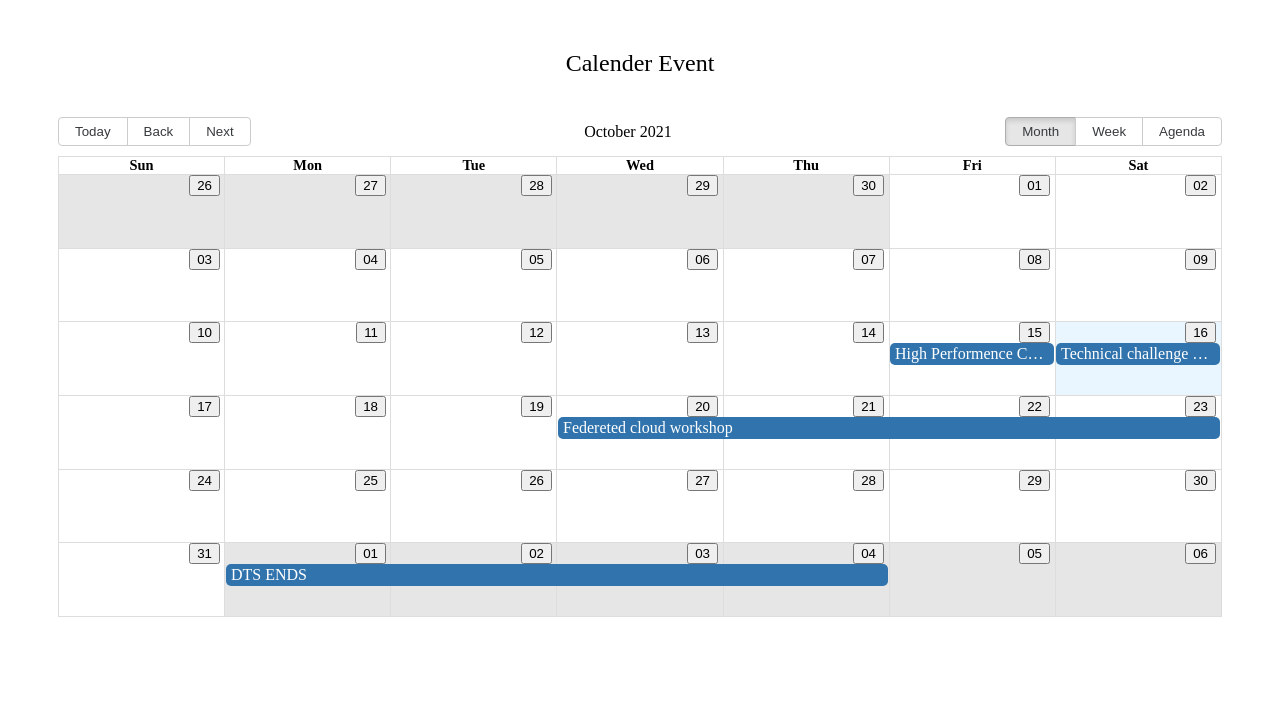
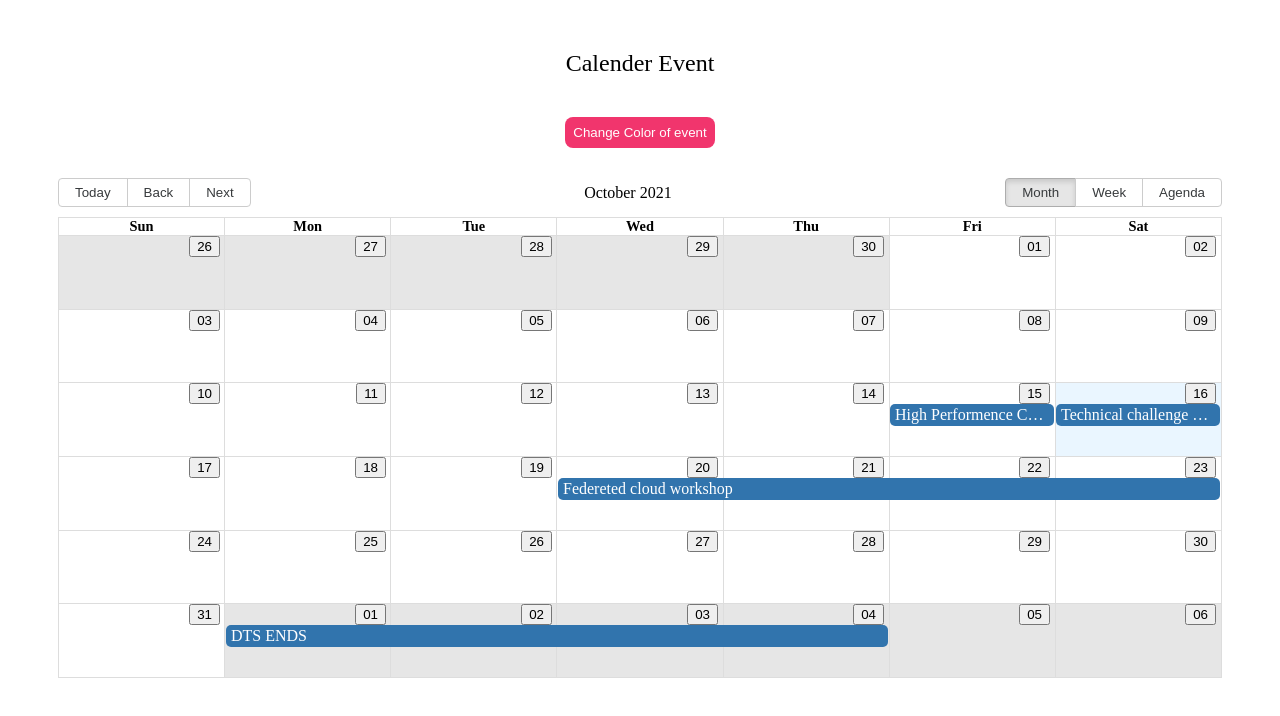
Before and after one commit to johnkeychishugi/calendar-event, a React (Create React App) app: page / in a window 1280 px wide. Shown: the top 716 px of the page. Built offline with nearby package versions, Linux system fonts and the light colour scheme.

Commit message:
ft-change-color-event

```diff
--- a/src/MyCalendar.js
+++ b/src/MyCalendar.js
@@ -1,16 +1,30 @@
 import { Calendar, momentLocalizer } from 'react-big-calendar'
 import moment from 'moment'
 import myEventsList from './events'
+import { useState } from 'react';
 
 const MyCalendar = () => {
   const localizer = momentLocalizer(moment);
   const views = ['month', 'week', 'agenda'];
   const maxTime = new Date();
+  const [color,setColor] = useState('#3174ad');
+
   maxTime.setHours(0,0,0);
+
+  const handleChangeColor = () =>{
+      if(color === 'red'){
+        setColor('#3174ad');
+      }else{
+        setColor('red');
+      }
+  }
 
   return (
     <div>
       <div className="title">Calender Event</div>
+      <div className="btn-color">
+        <button onClick={handleChangeColor}>Change Color of event</button>
+      </div>
       <Calendar
         views={views}
         localizer={localizer}
@@ -20,6 +34,15 @@ const MyCalendar = () => {
         style={{ height: 500 }}
         onSelectEvent={event => alert(event.title)}
         max= {maxTime}
+        eventPropGetter={() => {
+            let newStyle = {
+              backgroundColor: `${color}`,
+            }
+            return {
+              style: newStyle
+            };
+          }
+        }
       />
     </div>
   )
```
